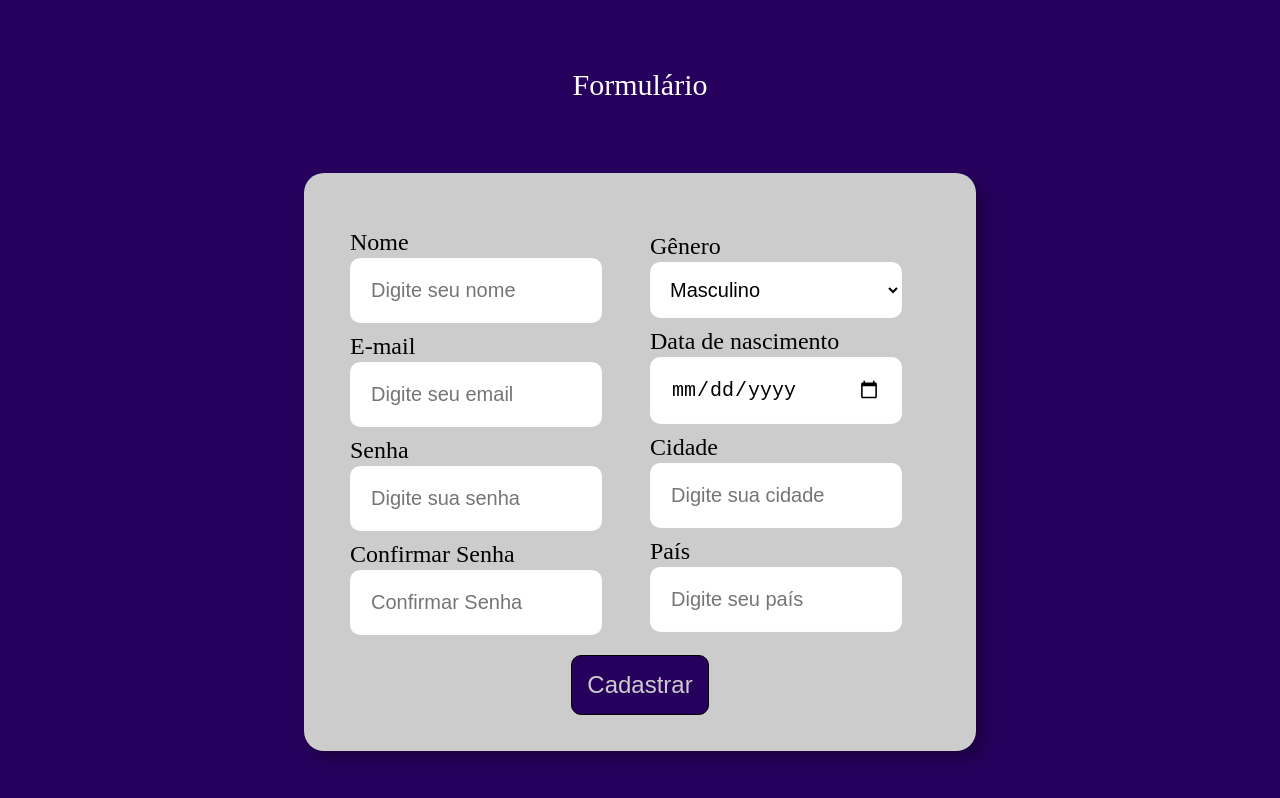
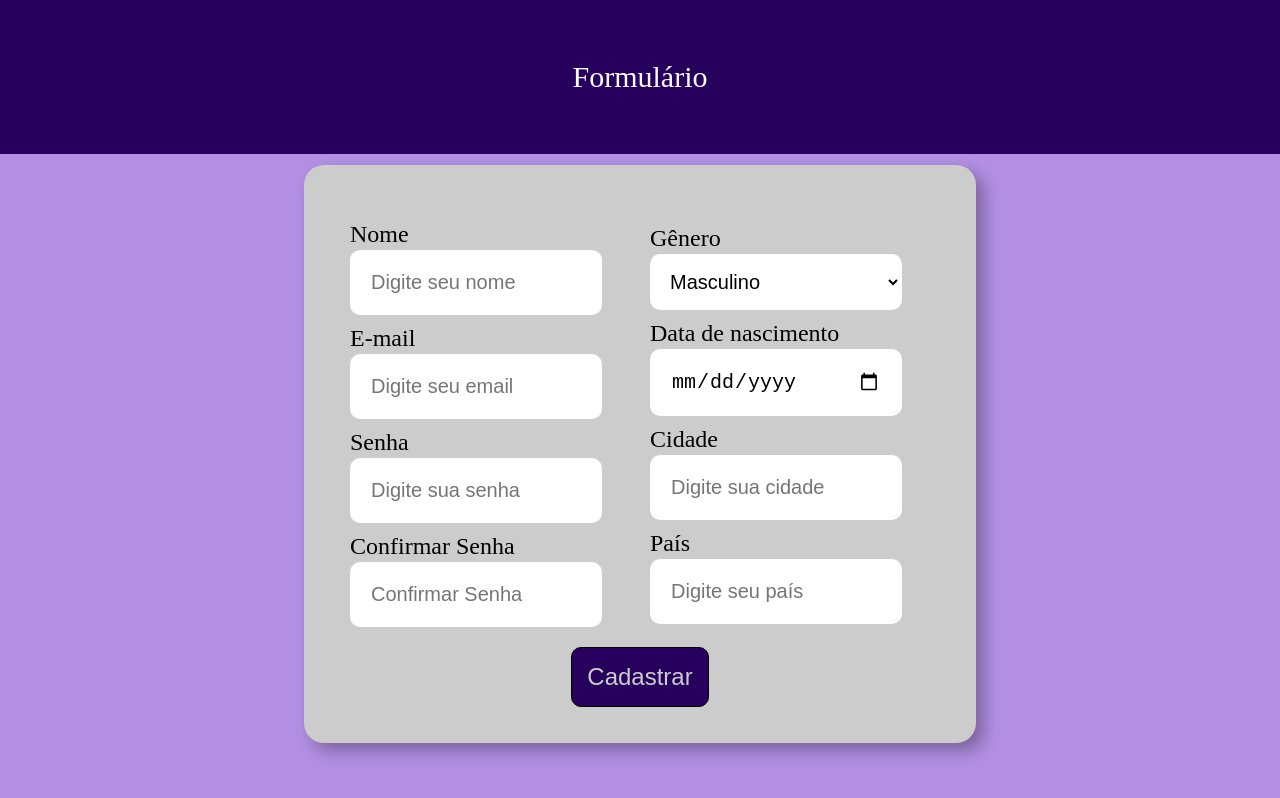
Before and after one commit to Isabely-cards/Cadastro, a React (Vite) app: page / in a window 1280 px wide. Shown: the top 798 px of the page. Built offline with nearby package versions, Linux system fonts and the light colour scheme.

Commit message:
Update styles.css

```diff
--- a/src/styles.css
+++ b/src/styles.css
@@ -1,3 +1,7 @@
 :root {
-    background-color: #27005D;
+    background-color: #b28fe3;
 }
+body {
+    margin: 0% auto;
+    padding: 0;
+}
```
